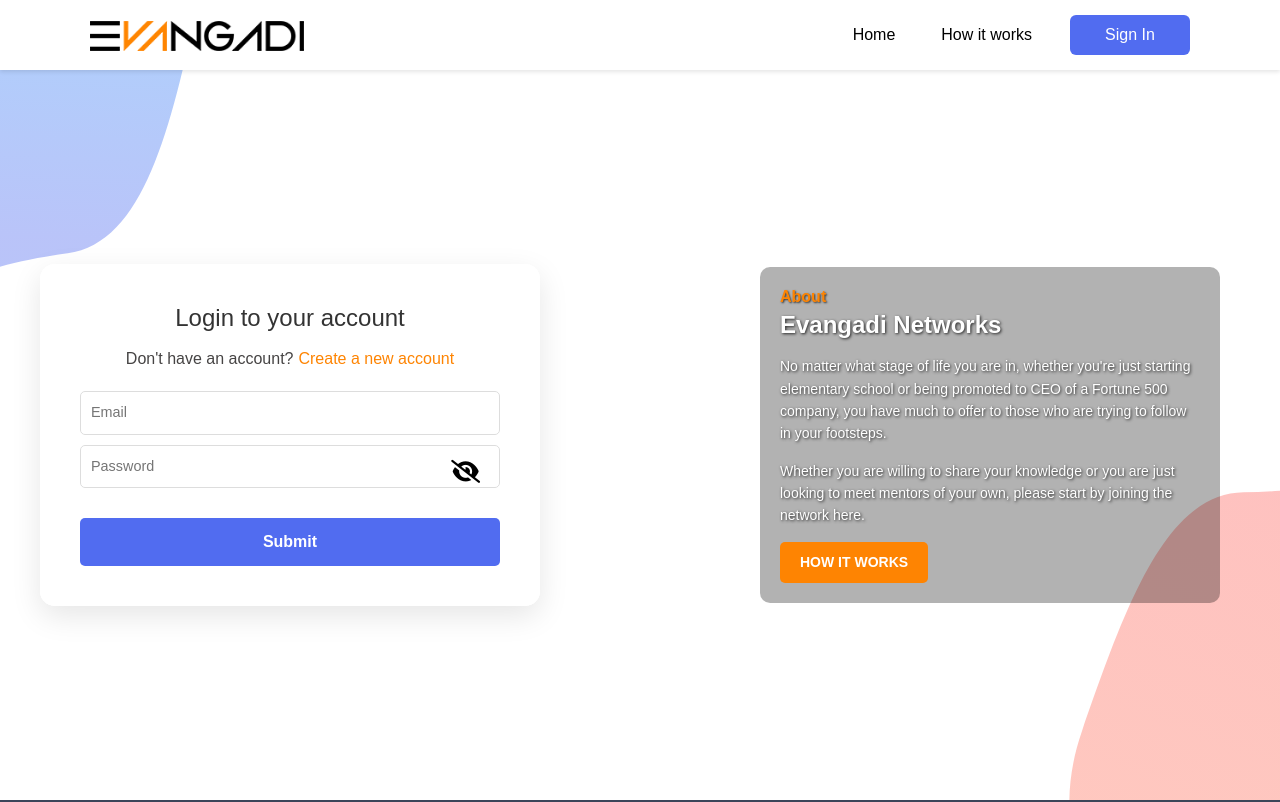
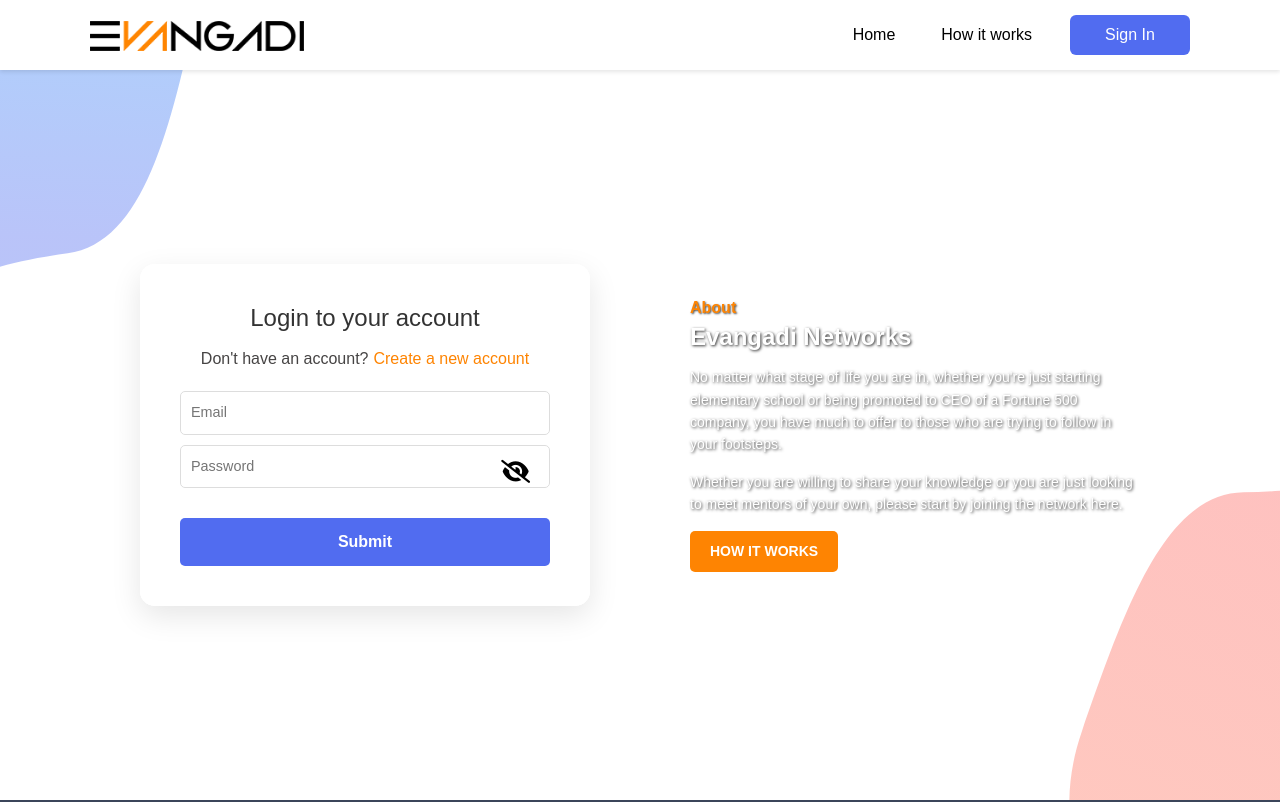
Before and after one commit to Mohizanur/Evangadi-Forum, a React (Create React App) app in the folder client/: page /login in a window 1280 px wide. Shown: the top 802 px of the page. Built offline with nearby package versions, Linux system fonts and the light colour scheme.

Commit message:
Updated ui took resemble evangadi

```diff
--- a/client/src/pages/About.css
+++ b/client/src/pages/About.css
@@ -1,20 +1,18 @@
+/* Update in About.css - remove all backgrounds */
 .about-section {
   display: flex;
   justify-content: center;
   align-items: flex-start;
-  padding: 20px;
+  padding: 0; /* Remove padding */
   background-color: transparent;
 }
-.about-section.embedded {
-  background-color: transparent;
-  padding: 20px;
-}
+
 .about-content {
   max-width: 100%;
   text-align: left;
-  background-color: rgba(0, 0, 0, 0.3); /* Semi-transparent black background */
-  padding: 20px;
-  border-radius: 10px;
+  background-color: transparent; /* Remove any background */
+  padding: 0; /* Remove padding */
+  border-radius: 0; /* Remove border radius */
 }
 
 .about-title {
@@ -22,24 +20,23 @@
   font-size: 16px;
   font-weight: bold;
   margin-bottom: 5px;
-  text-shadow: 1px 1px 2px rgba(0, 0, 0, 0.7); /* Added shadow */
+  text-shadow: 1px 1px 2px rgba(0, 0, 0, 0.7); /* Keep shadow for readability */
 }
 
 .about-brand {
   font-size: 24px;
-  color: #ffffff; /* Brighter white */
+  color: #ffffff;
   font-weight: bold;
   margin-bottom: 15px;
-  text-shadow: 1px 1px 3px rgba(0, 0, 0, 0.8); /* Stronger shadow */
-  display: block; /* Ensure it's displayed */
+  text-shadow: 1px 1px 3px rgba(0, 0, 0, 0.8); /* Keep shadow for readability */
 }
 
 .about-text {
   font-size: 14px;
-  color: #ffffff; /* Brighter white */
+  color: #ffffff;
   line-height: 1.6;
   margin-bottom: 15px;
-  text-shadow: 1px 1px 3px rgba(0, 0, 0, 0.8); /* Stronger shadow */
+  text-shadow: 1px 1px 3px rgba(0, 0, 0, 0.8); /* Keep shadow for readability */
 }
 
 .about-btn {
--- a/client/src/pages/Login.css
+++ b/client/src/pages/Login.css
@@ -248,25 +248,28 @@
 .auth-layout {
   display: flex;
   width: 100%;
-  max-width: 1200px;
+  max-width: 1000px; /* Reduced from 1200px */
   justify-content: space-between;
   align-items: center;
-  gap: 15px; /* Reduced from 30px to 15px */
+  gap: 5px; /* Significantly reduced from 30px to 5px */
 }
 
 .auth-form-container {
-  flex: 0 0 48%; /* Slightly reduced from 50% */
-  max-width: 500px;
-  background-color: rgba(255, 255, 255, 0.95); /* Increased opacity */
+  flex: 0 0 45%; /* Reduced from 50% */
+  max-width: 450px;
+  background-color: rgba(255, 255, 255, 0.95);
   border-radius: 15px;
   overflow: hidden;
   box-shadow: 0 10px 30px rgba(0, 0, 0, 0.1);
 }
 
 .about-section-container {
-  flex: 0 0 48%; /* Slightly increased from 45% */
-  max-width: 500px;
+  flex: 0 0 45%; /* Reduced from 48% */
+  max-width: 450px;
+  margin-left: 0; /* Remove any margin */
+  padding-left: 0; /* Remove any padding */
 }
+
 
 
 /* Update responsive styles */
```
